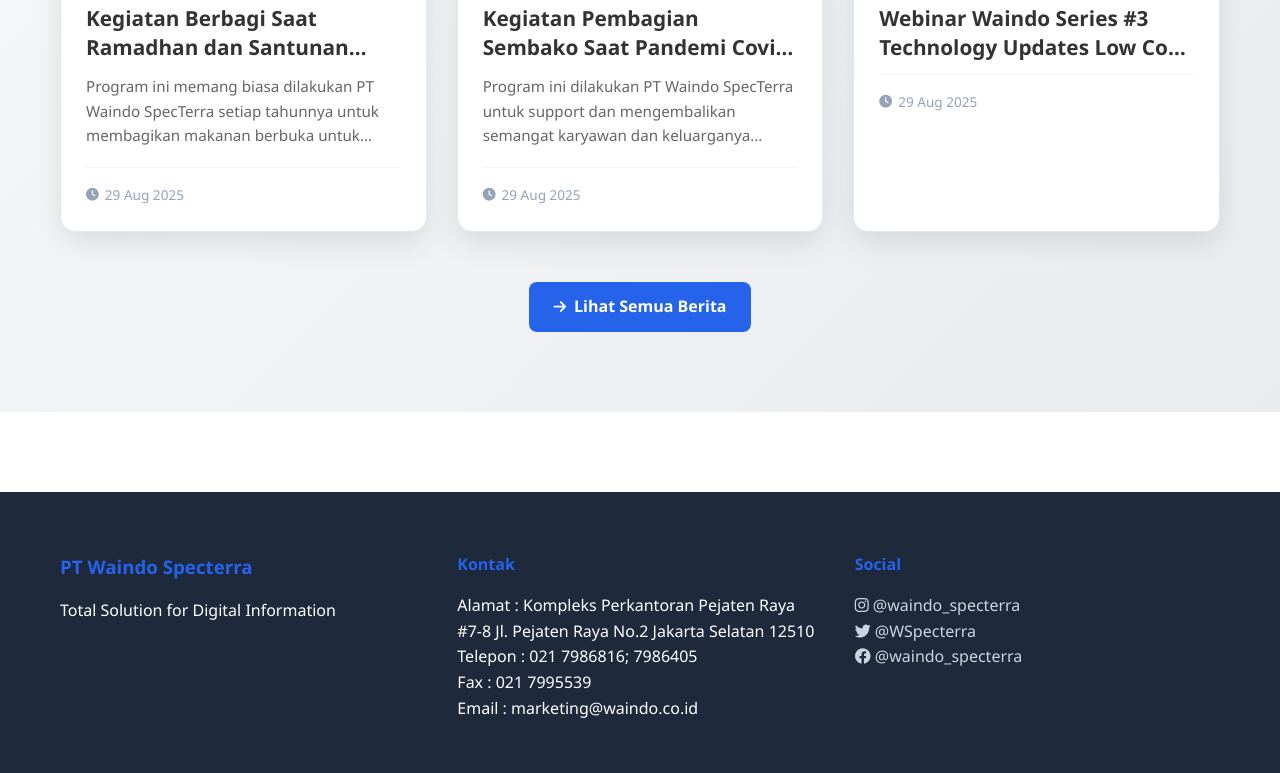
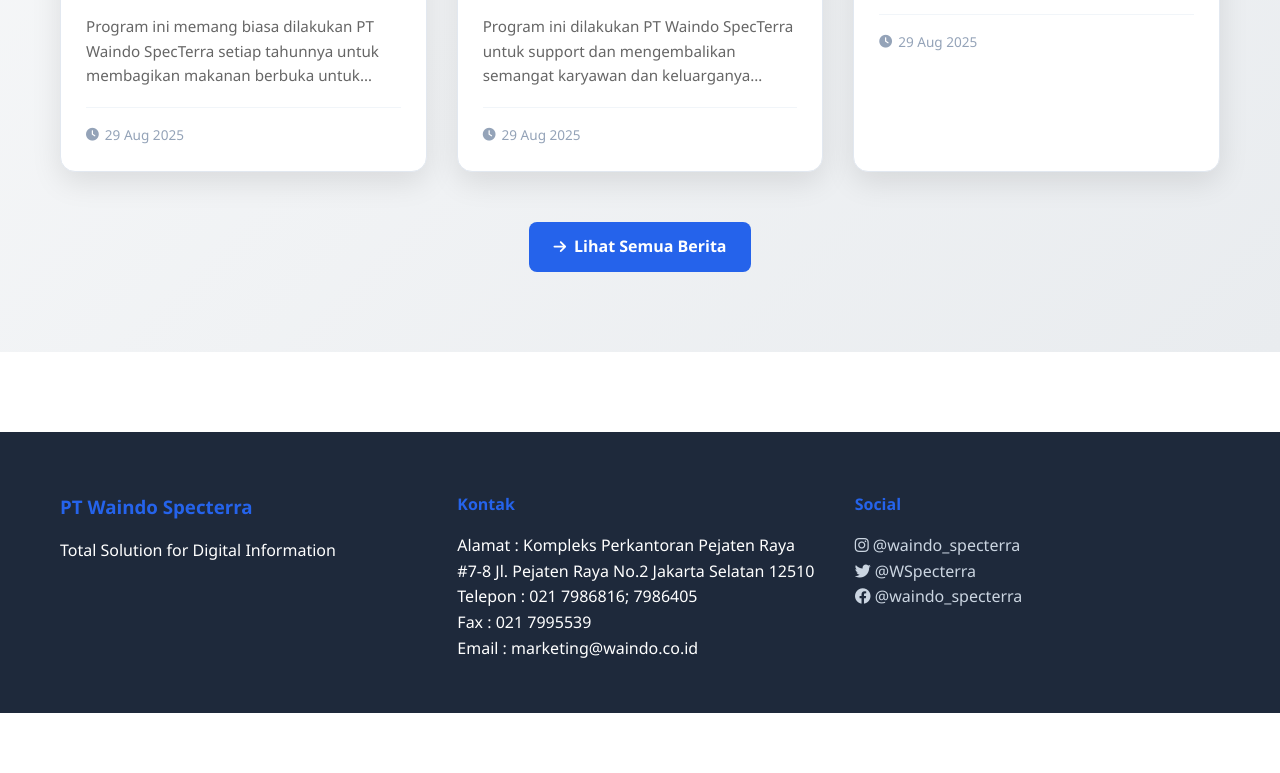
Before and after one commit to rekis-0103/12RPL1_27_RekishiiLucy, a PHP site: page / in a window 1280 px wide. Shown: the part 2254-3027 px from the top of the page. After the commit the page ends 2967 px from the top, so only its background shows below. Run offline with PHP 8.4, Linux system fonts and the light colour scheme; data comes from the database, SQL or seed files in the repository.

Commit message:
rapihin dikit

```diff
--- a/assets/css/mitra-kerja.css
+++ b/assets/css/mitra-kerja.css
@@ -7,7 +7,6 @@
 main {
   text-align: center;
   padding: 20px;
-  margin-top: 70px;
 }
 
 h1 {
--- a/assets/css/navbar.css
+++ b/assets/css/navbar.css
@@ -1,3 +1,7 @@
+body {
+  margin-top: -60px;
+}
+
 /* Navbar Container */
 .navbar {
     background: #ffffff;
```
